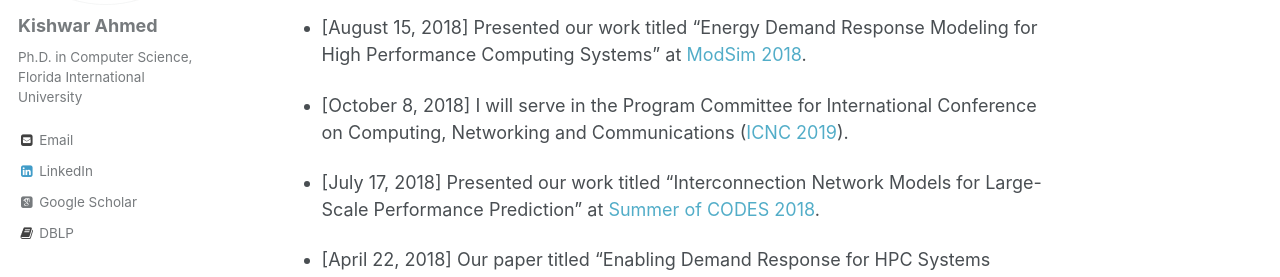
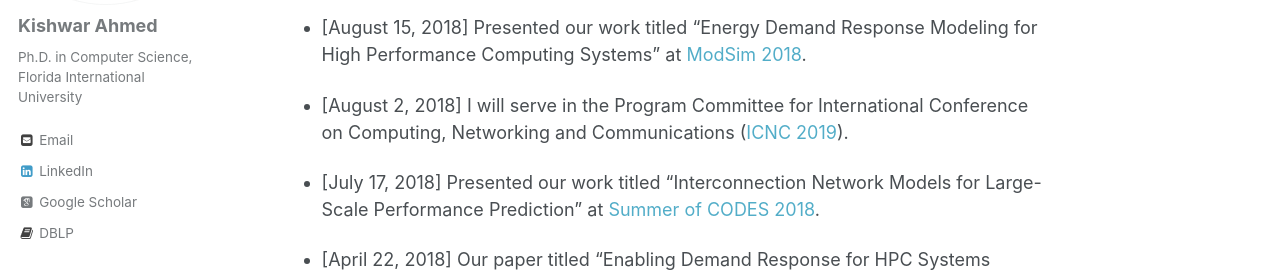
Before and after one commit to kishwarbd/kishwarbd.github.io, a Jekyll site: the page built from _pages/about.md, in a window 1280 px wide and 900 px high, scrolled down 725 px. Shown: the part 165-442 px from the top of the window. Built offline with Jekyll 4.4.1, drawn with Linux system fonts in a browser that asks for light colours; some web fonts are replaced.

Commit message:
updates.

```diff
--- a/_pages/about.md
+++ b/_pages/about.md
@@ -32,7 +32,7 @@ For more information, please check out [Kishwar’s CV](https://kishwarbd.github
 
 * [August 15, 2018] Presented our work titled “Energy Demand Response Modeling for High Performance Computing Systems” at [ModSim 2018](https://www.bnl.gov/modsim2018/).
 
-* [October 8, 2018] I will serve in the Program Committee for International Conference on Computing, Networking and Communications ([ICNC 2019](http://www.conf-icnc.org/2019/)).
+* [August 2, 2018] I will serve in the Program Committee for International Conference on Computing, Networking and Communications ([ICNC 2019](http://www.conf-icnc.org/2019/)).
 
 * [July 17, 2018] Presented our work titled “Interconnection Network Models for Large-Scale Performance Prediction” at [Summer of CODES 2018](https://press3.mcs.anl.gov/summerofcodes2018/).
 
```
Also changed, not shown: 1 other file.
